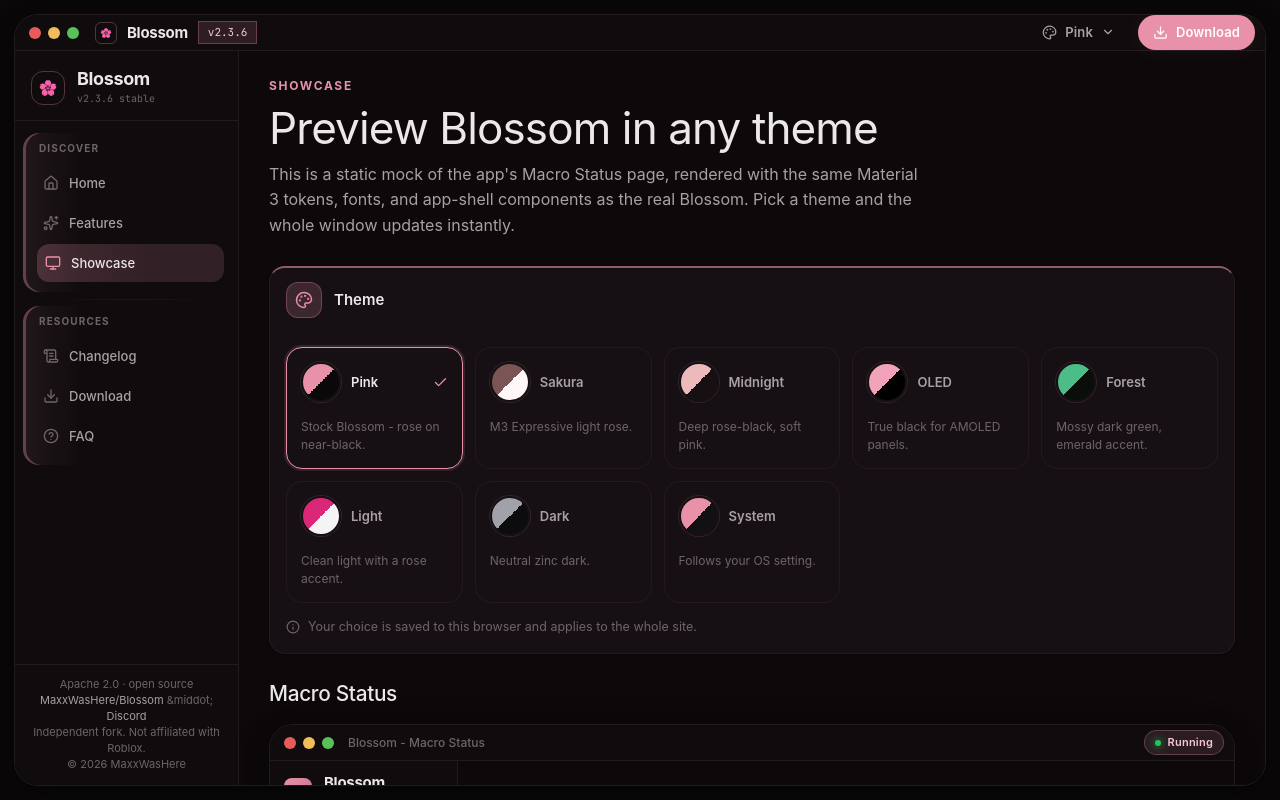
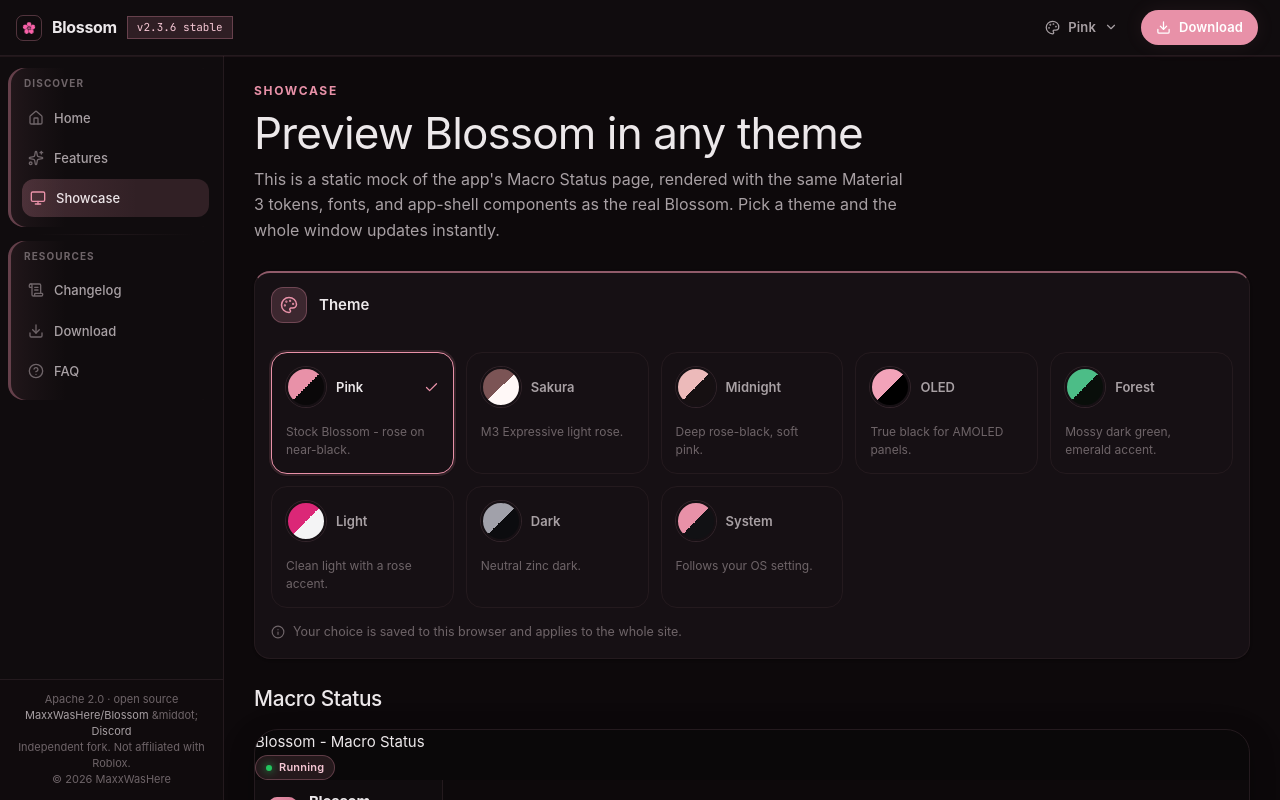
Before and after one commit to MaxxWasHere/blossom-web, a Next.js app: page /showcase in a window 1280 px wide. Built offline with nearby package versions, Linux system fonts and the light colour scheme; a web font is replaced by a local one.

Commit message:
Full-bleed app shell: clean header, flush sidebar, drop mock window

```diff
--- a/src/app/globals.css
+++ b/src/app/globals.css
@@ -388,28 +388,27 @@
 }
 
 /* ==========================================================================
-   App shell - fixed simulated window frame + titlebar + flush sidebar
-   (mirrors the Blossom desktop app: the page never scrolls, the window is
-   fixed to the viewport, and only the inner main pane scrolls on overflow.)
+   App shell - full-bleed, edge-to-edge (the shell IS the page)
+   The page never scrolls; only the inner main-content pane scrolls where
+   content genuinely overflows (e.g. Changelog). No floating window frame.
    ========================================================================== */
 
-/* Viewport-sized centered container that hosts the simulated window. */
+/* Full-bleed root: fills the viewport edge-to-edge, no outer margin/gap. */
 .blsm-app-root {
   position: fixed;
   inset: 0;
-  display: grid;
-  place-items: center;
-  padding: 14px;
   background: var(--bg-root);
   overflow: hidden;
 }
 
-/* The simulated window itself: fixed aspect-ish box, clipped, never scrolls. */
-.blsm-app-window {
+/* Full-bleed shell: fills the root, header on top + sidebar/main below. */
+.blsm-app-shell {
+  display: flex;
+  flex-direction: column;
   width: 100%;
-  max-width: 1320px;
   height: 100%;
-  max-height: 880px;
+  background: var(--bg-root);
+  overflow: hidden;
 }
 
 .blsm-window {
@@ -437,68 +436,41 @@
   will-change: opacity;
 }
 
-.blsm-titlebar {
+/* Clean full-width top header (replaces the mock window titlebar). */
+.blsm-header {
   position: relative;
   display: flex;
   align-items: center;
-  height: 36px;
-  min-height: 36px;
-  padding: 0 0 0 14px;
+  gap: 12px;
+  min-height: 56px;
+  padding: 0 18px 0 16px;
   background: var(--bg-sidebar);
   border-bottom: 1px solid var(--border);
+  box-shadow: 0 1px 0 color-mix(in srgb, var(--accent) 8%, transparent);
   user-select: none;
-}
-
-.blsm-titlebar-dots {
+  z-index: 20;
+}
+.blsm-header-brand {
   display: inline-flex;
   align-items: center;
-  gap: 7px;
-  padding-right: 4px;
-}
-.blsm-titlebar-dot {
-  width: 12px;
-  height: 12px;
-  border-radius: 999px;
-  display: inline-block;
-}
-.blsm-titlebar-dot.minimize {
-  background: #f0bd5a;
-}
-.blsm-titlebar-dot.maximize {
-  background: #5ac05a;
-}
-.blsm-titlebar-dot.close {
-  background: #e85b5b;
-}
-
-.blsm-titlebar-title {
-  margin-left: 10px;
-  color: var(--text-muted);
-  font-size: 12px;
-  font-weight: 500;
-  pointer-events: none;
-}
-.blsm-titlebar-spacer {
+  gap: 10px;
+  text-decoration: none;
+  color: var(--text-primary);
+}
+.blsm-header-logo {
+  width: 26px;
+  height: 26px;
+  border-radius: 7px;
+  border: 1px solid var(--border-accent);
+}
+.blsm-header-wordmark {
+  font-family: var(--font-display);
+  font-weight: 700;
+  font-size: 16px;
+  letter-spacing: -0.02em;
+}
+.blsm-header-spacer {
   flex: 1;
-}
-.blsm-titlebar-windowbtn {
-  width: 36px;
-  height: 36px;
-  border: none;
-  background: transparent;
-  color: var(--text-secondary);
-  display: inline-flex;
-  align-items: center;
-  justify-content: center;
-  cursor: pointer;
-  transition: background 0.14s ease, color 0.14s ease, transform 0.14s cubic-bezier(0.34, 1.56, 0.64, 1);
-}
-.blsm-titlebar-windowbtn:hover {
-  background: color-mix(in srgb, var(--text-primary) 8%, transparent);
-  color: var(--text-primary);
-}
-.blsm-titlebar-windowbtn:active {
-  transform: scale(0.9);
 }
 
 .blsm-app-layout {
@@ -1692,17 +1664,6 @@
   display: none;
 }
 @media (max-width: 1023px) {
-  .blsm-app-root {
-    padding: 0;
-  }
-  .blsm-app-window {
-    max-width: none;
-    max-height: none;
-    height: 100dvh;
-    border-radius: 0;
-    border: none;
-    box-shadow: none;
-  }
   .blsm-sidebar {
     display: none;
   }
--- a/src/components/app-shell.tsx
+++ b/src/components/app-shell.tsx
@@ -1,20 +1,20 @@
-import { Titlebar } from "./titlebar";
+import { Header } from "./header";
 import { Sidebar } from "./sidebar";
 import { PageTransition } from "./page-transition";
 import { ThemeFlash } from "./theme-flash";
 
 /**
- * The whole site is rendered as a single simulated Blossom desktop window,
- * fixed to the viewport and clipped (overflow: hidden). The document itself
- * never scrolls; only the inner main-content pane scrolls where content
- * genuinely overflows (e.g. Changelog). On narrow viewports the sidebar
- * collapses and the window goes edge-to-edge (see globals.css).
+ * Full-bleed app shell: the shell IS the page (100dvh x 100vw, edge-to-edge,
+ * no floating window frame). A clean header spans the top; below it a flush
+ * sidebar + main content. The document never scrolls; only the inner main
+ * pane scrolls where content overflows (e.g. Changelog). On narrow viewports
+ * the sidebar collapses to a mobile nav drawer (see globals.css / MobileNav).
  */
 export function AppShell({ children }: { children: React.ReactNode }) {
   return (
     <div className="blsm-app-root">
-      <div className="blsm-window blsm-app-window">
-        <Titlebar />
+      <div className="blsm-app-shell">
+        <Header />
         <div className="blsm-app-layout">
           <Sidebar />
           <main className="blsm-main">
--- /dev/null
+++ b/src/components/header.tsx
@@ -0,0 +1,56 @@
+import Link from "next/link";
+import Image from "next/image";
+import { Download } from "lucide-react";
+import { APP_VERSION, EXTERNAL } from "@/lib/site";
+import { withBasePath } from "@/lib/utils";
+import { ThemeSwitcher } from "./theme-switcher";
+import { MobileNav } from "./mobile-nav";
+
+/**
+ * Clean full-width top header (replaces the mock window titlebar): Blossom
+ * brand + "vX.Y.Z stable" on the left, theme switcher + Download button on
+ * the right (desktop). On narrow screens the actions collapse into the
+ * MobileNav drawer. M3 surface-container background with a subtle accent
+ * hairline along the bottom.
+ */
+export function Header() {
+  return (
+    <header className="blsm-header">
+      <Link href="/" aria-label="Blossom home" className="blsm-header-brand">
+        <Image
+          src={withBasePath("/blossom.png")}
+          alt=""
+          width={26}
+          height={26}
+          className="blsm-header-logo"
+          unoptimized
+          priority
+        />
+        <span className="blsm-header-wordmark">Blossom</span>
+        <span className="version-pill hidden sm:inline-flex" style={{ fontSize: 11, padding: "2px 9px" }}>
+          v{APP_VERSION} stable
+        </span>
+      </Link>
+
+      <div className="blsm-header-spacer" />
+
+      <div
+        className="blsm-desktop-only"
+        style={{ alignItems: "center", gap: 10, padding: "0 4px 0 8px" }}
+      >
+        <ThemeSwitcher />
+        <a
+          className="btn btn-accent"
+          style={{ minHeight: 34, padding: "6px 14px", fontSize: 13 }}
+          href={EXTERNAL.releases}
+          target="_blank"
+          rel="noreferrer noopener"
+        >
+          <Download size={15} /> Download
+        </a>
+      </div>
+
+      <MobileNav />
+    </header>
+  );
+}
--- a/src/components/sidebar.tsx
+++ b/src/components/sidebar.tsx
@@ -1,28 +1,14 @@
-import Image from "next/image";
-import { APP_VERSION, EXTERNAL } from "@/lib/site";
-import { withBasePath } from "@/lib/utils";
+import { EXTERNAL } from "@/lib/site";
 import { SidebarNav } from "./sidebar-nav";
 
+/**
+ * Flush-left, full-height sidebar. Brand + version live in the top Header now,
+ * so the sidebar is just the nav + a compact footer (license/repo/Discord +
+ * disclaimer). Keeps the inset tonal-lane look and the GSAP sliding rail.
+ */
 export function Sidebar() {
   return (
     <aside className="blsm-sidebar" aria-label="Primary">
-      <div className="blsm-sidebar-brand">
-        {/* unoptimized next/image does not inherit basePath, so prefix manually */}
-        <Image
-          src={withBasePath("/blossom.png")}
-          alt="Blossom logo"
-          width={34}
-          height={34}
-          className="blsm-sidebar-brand-mark"
-          unoptimized
-          priority
-        />
-        <div>
-          <h1>Blossom</h1>
-          <div className="version">v{APP_VERSION} stable</div>
-        </div>
-      </div>
-
       <SidebarNav />
 
       <div className="blsm-sidebar-footer">
--- a/src/components/titlebar.tsx
+++ /dev/null
@@ -1,74 +0,0 @@
-import Link from "next/link";
-import Image from "next/image";
-import { Download } from "lucide-react";
-import { APP_VERSION, EXTERNAL } from "@/lib/site";
-import { withBasePath } from "@/lib/utils";
-import { ThemeSwitcher } from "./theme-switcher";
-import { MobileNav } from "./mobile-nav";
-
-export function Titlebar() {
-  return (
-    <header className="blsm-titlebar" style={{ borderRadius: 0 }}>
-      <div className="blsm-titlebar-dots" aria-hidden="true">
-        <span className="blsm-titlebar-dot close" />
-        <span className="blsm-titlebar-dot minimize" />
-        <span className="blsm-titlebar-dot maximize" />
-      </div>
-
-      <Link
-        href="/"
-        aria-label="Blossom home"
-        style={{
-          display: "inline-flex",
-          alignItems: "center",
-          gap: 10,
-          marginLeft: 12,
-          textDecoration: "none",
-          color: "var(--text-primary)",
-        }}
-      >
-        <Image
-          src={withBasePath("/blossom.png")}
-          alt=""
-          width={22}
-          height={22}
-          unoptimized
-          priority
-          style={{ borderRadius: 6, border: "1px solid var(--border-accent)" }}
-        />
-        <span
-          className="font-display"
-          style={{ fontWeight: 700, fontSize: 15, letterSpacing: "-0.02em" }}
-        >
-          Blossom
-        </span>
-        <span
-          className="version-pill hidden sm:inline-flex"
-          style={{ fontSize: 11, padding: "2px 9px" }}
-        >
-          v{APP_VERSION}
-        </span>
-      </Link>
-
-      <div className="blsm-titlebar-spacer" />
-
-      <div
-        className="blsm-desktop-only"
-        style={{ alignItems: "center", gap: 10, padding: "0 10px 0 8px" }}
-      >
-        <ThemeSwitcher />
-        <a
-          className="btn btn-accent"
-          style={{ minHeight: 34, padding: "6px 14px", fontSize: 13 }}
-          href={EXTERNAL.releases}
-          target="_blank"
-          rel="noreferrer noopener"
-        >
-          <Download size={15} /> Download
-        </a>
-      </div>
-
-      <MobileNav />
-    </header>
-  );
-}
```
